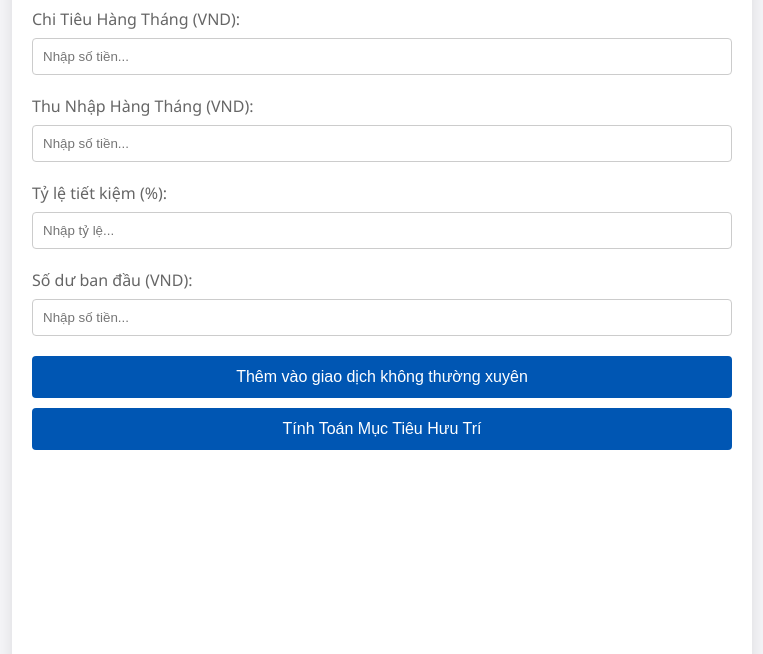
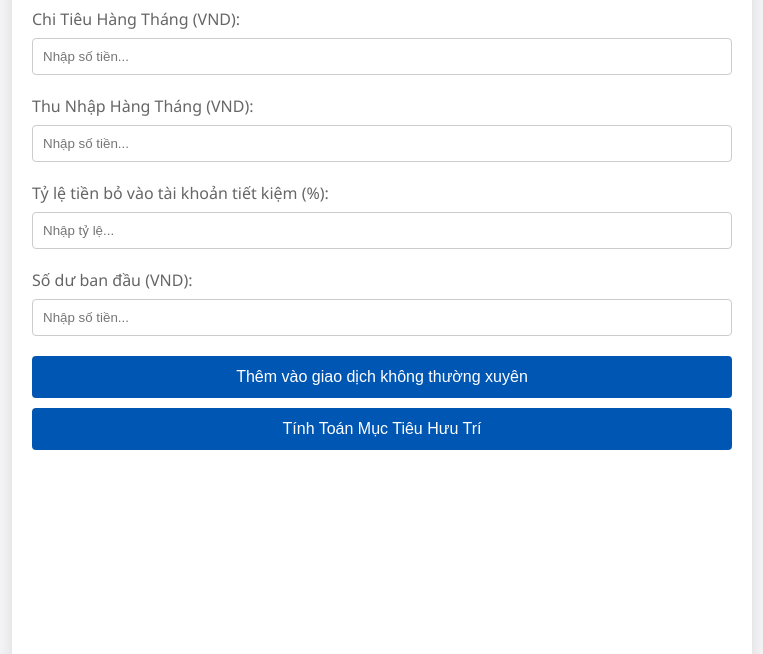
Before and after one commit to Khongdaidong/kehoachnghihuu, a plain HTML site: page index.html in a window 1280 px wide. Shown: the part 146-800 px from the top of the page, without its empty margins (258-1021 px from the left). Drawn offline with nearby package versions, Linux system fonts and the light colour scheme.

Commit message:
Add files via upload

```diff
--- a/index.html
+++ b/index.html
@@ -25,7 +25,7 @@
                 <input type="text" id="monthly-income" required placeholder="Nhập số tiền...">
             </div>
             <div class="form-group">
-                <label for="savings-rate">Tỷ lệ tiết kiệm (%):</label>
+                <label for="savings-rate">Tỷ lệ tiền bỏ vào tài khoản tiết kiệm (%):</label>
                 <input type="number" id="savings-rate" required placeholder="Nhập tỷ lệ...">
             </div>
             <div class="form-group">
```
